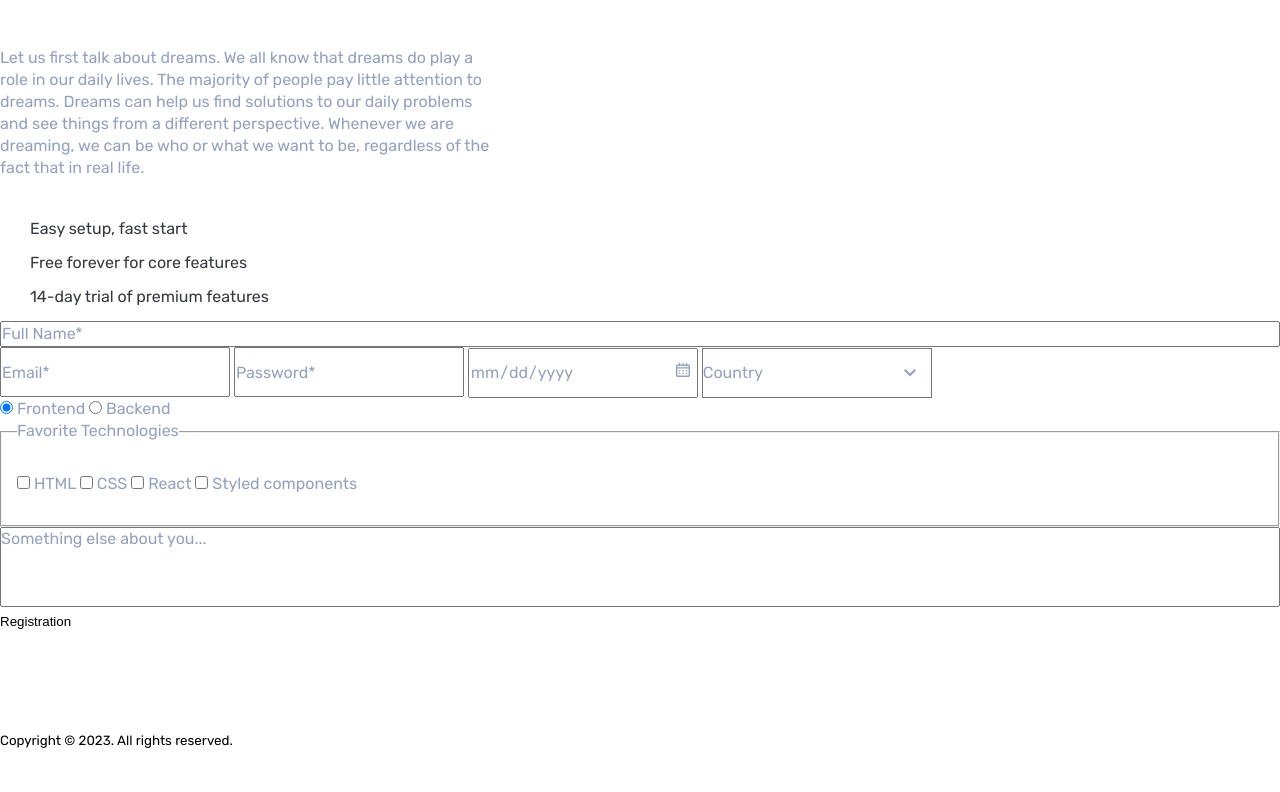
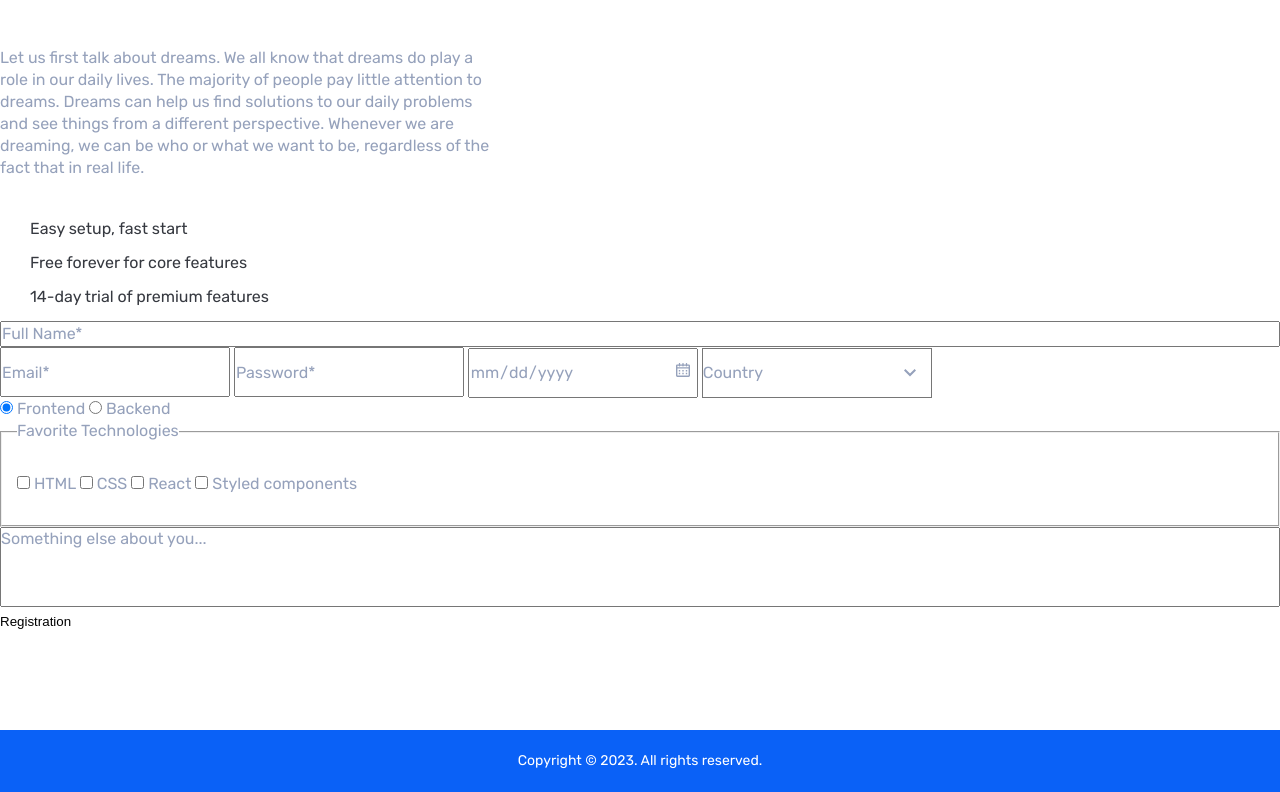
Before and after one commit to alexzubovich/hw-self-html-css, a plain HTML site: page index.html in a window 1280 px wide. Shown: the part 1764-2556 px from the top of the page. Before the commit the page ends 2513 px from the top, so only its background shows below. Drawn offline with Linux system fonts and the light colour scheme.

Commit message:
Lesson 2 - Footer complete

```diff
--- a/index.html
+++ b/index.html
@@ -137,7 +137,7 @@
         <button type="submit">Registration</button>
       </form>
     </section>
-    <footer>
+    <footer class="footer">
       <small>Copyright © 2023. All rights reserved.</small>
     </footer>
   </body>
--- a/style.css
+++ b/style.css
@@ -212,3 +212,17 @@ select {
 input[type="date"]::-webkit-calendar-picker-indicator {
   background: url(./assets/img/calendar-icon.svg) no-repeat;
 }
+
+/* Footer */
+.footer {
+  background-color: #0A61F7;
+  text-align: center;
+  padding: 20px 0;
+}
+
+small {
+  font-size: 14px;
+  font-weight: 400;
+  line-height: 22px;
+  color: #fff;
+}
```
